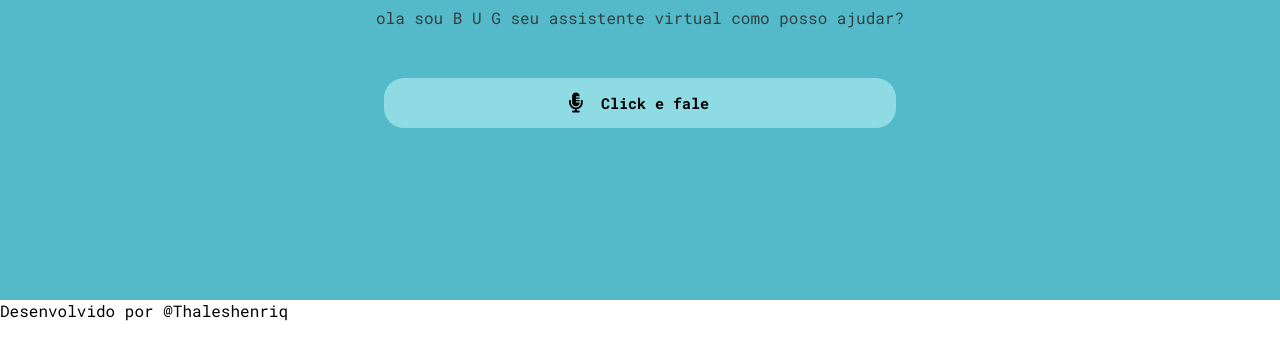
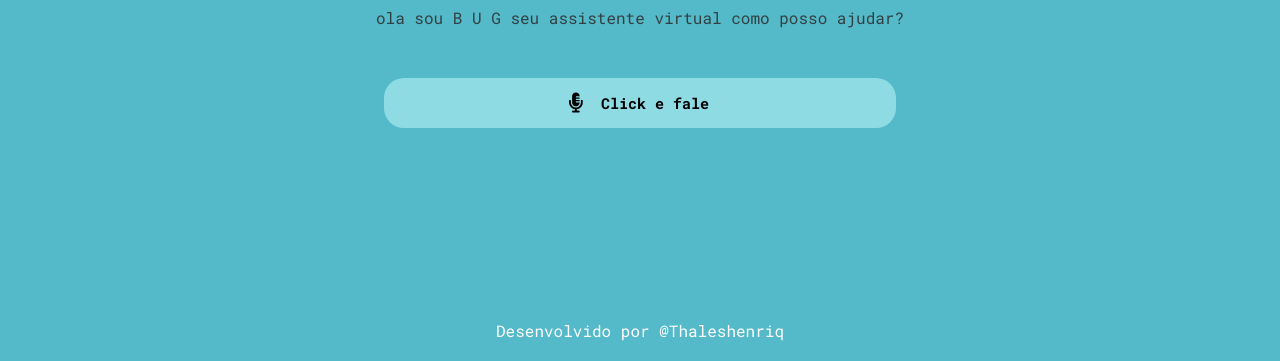
Before and after one commit to ThalesHenriq/Assistente_Virtual_IA_e_PNL, a plain HTML site: page index.html in a window 1280 px wide. Shown: the part 500-861 px from the top of the page. Before the commit the page ends 821 px from the top, so only its background shows below. Drawn offline with Linux system fonts and the light colour scheme.

Commit message:
Update style.css

```diff
--- a/style.css
+++ b/style.css
@@ -73,6 +73,17 @@
     font-size: 20px;
     color: #000;
 }
+.footer-container{
+    background:#54b9c9;
+    color:#fff;
+}
+
+.footer-box{
+    text-align:center;
+    max-width:720px;
+    margin:0 auto;
+    padding:20px;
+}
 
 .main .input .content {
     color: #000;
```
